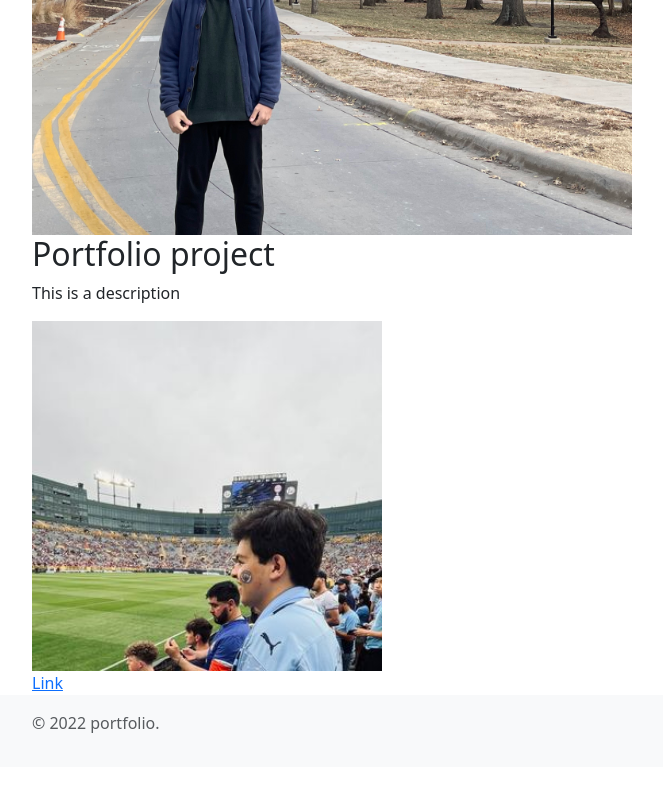
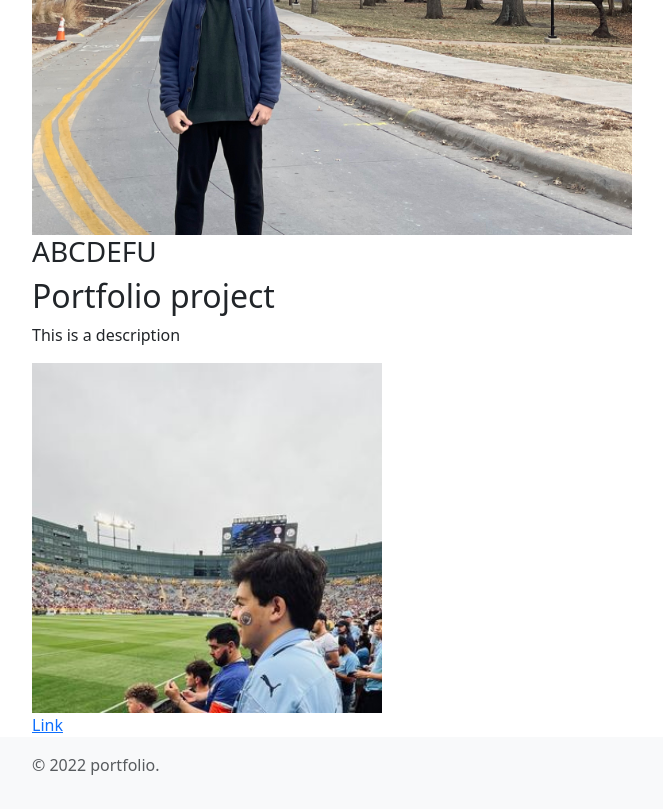
Before and after one commit to AhatOz/django3-personal-portfolio, a Django app: page / in a window 1280 px wide. Shown: the part 669-1478 px from the top of the page, without its empty margins (50-713 px from the left). Before the commit the page ends 1402 px from the top, so only its background shows below. Run offline with Django 4.2, Linux system fonts and the light colour scheme; data comes from the database, SQL or seed files in the repository.

Commit message:
Local settings

```diff
--- a/portfolio/templates/web/home.html
+++ b/portfolio/templates/web/home.html
@@ -9,7 +9,8 @@
     <a href="{% url 'blog:all_blogs' %}">All blogs</a>
     <br>
     <img src="{% static 'portfolio/IMG_5544.jpg' %}" height="800" width="600">
-
+    <h3>ABCDEFU
+    </h3>
     {% for project in projects %}
 
     <h2>{{ project.title }}</h2>
```
